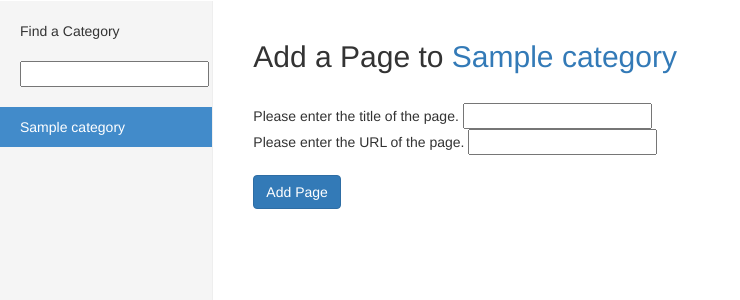
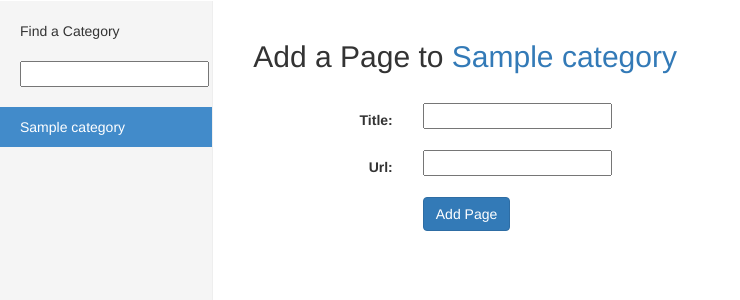
Before and after one commit to pavdmyt/django_rango, a Django app: a page that uses templates/rango/add_page.html in a window 1280 px wide. Shown: the part 50-350 px from the top of the page, without its empty margins (0-740 px from the left). Run offline with Django 3.2, Linux system fonts and the light colour scheme; a user stored in the database is signed in; tables that the repository leaves empty hold one stand-in row (values such as "Sample post"); some libraries are stand-ins or nearby versions.

Commit message:
Small revisions in the templates for better look and feel.

```diff
--- a/templates/rango/add_page.html
+++ b/templates/rango/add_page.html
@@ -4,25 +4,44 @@
 {% block title %}Add Page{% endblock %}
 
 {% block body_block %}
+<form class="form-horizontal"
+      role="form" method="post"
+      action="/rango/category/{{ cat_name_slug }}/add_page/">
+  {% csrf_token %}
 
-  <!-- !!!TODO: revise this like in registration_form -->
-  <form role="form" id="page_form" method="post" action="/rango/category/{{ cat_name_slug }}/add_page/">
-    <h2 class="form-signin-heading">Add a Page to <a href="/rango/category/{{ category.slug }}/">{{ category.name }}</a></h2>
+  <h2 class="form-signin-heading">Add a Page to
+    <a href="/rango/category/{{ category.slug }}/">{{ category.name }}</a>
+  </h2>
   <br />
+
   {% if category %}
-      {% csrf_token %}
+
     {% for hidden in form.hidden_fields %}
       {{ hidden }}
     {% endfor %}
 
     {% for field in form.visible_fields %}
+      <div class="form-group">
         {{ field.errors }}
-        {{ field.help_text }}
-        {{ field }}<br />
+
+        <div class="col-sm-2 control-label">
+          {{ field.label_tag }}
+        </div>
+
+        <div class="col-sm-10">
+          {{ field }}
+        </div>
+
+      </div>
     {% endfor %}
-      <br />
 
-      <button class="btn btn-primary" type="submit" name="submit">Add Page</button>
+    <div class="form-group">
+      <!-- Button -->
+      <div class="col-sm-offset-2 col-sm-10">
+        <button type="submit" class="btn btn-primary" name="submit">Add Page</button>
+      </div>
+    </div>
+
   {% else %}
     The specified category does not exist!
   {% endif %}
--- a/templates/rango/index.html
+++ b/templates/rango/index.html
@@ -57,5 +57,4 @@
     </div>
 
   </div>
-  <p>visits: {{ visits }}</p>
 {% endblock %}
```
Also changed, not shown: templates/rango/category.html (+6 -6 lines). Lines whose indentation alone changed are shown as unchanged.
